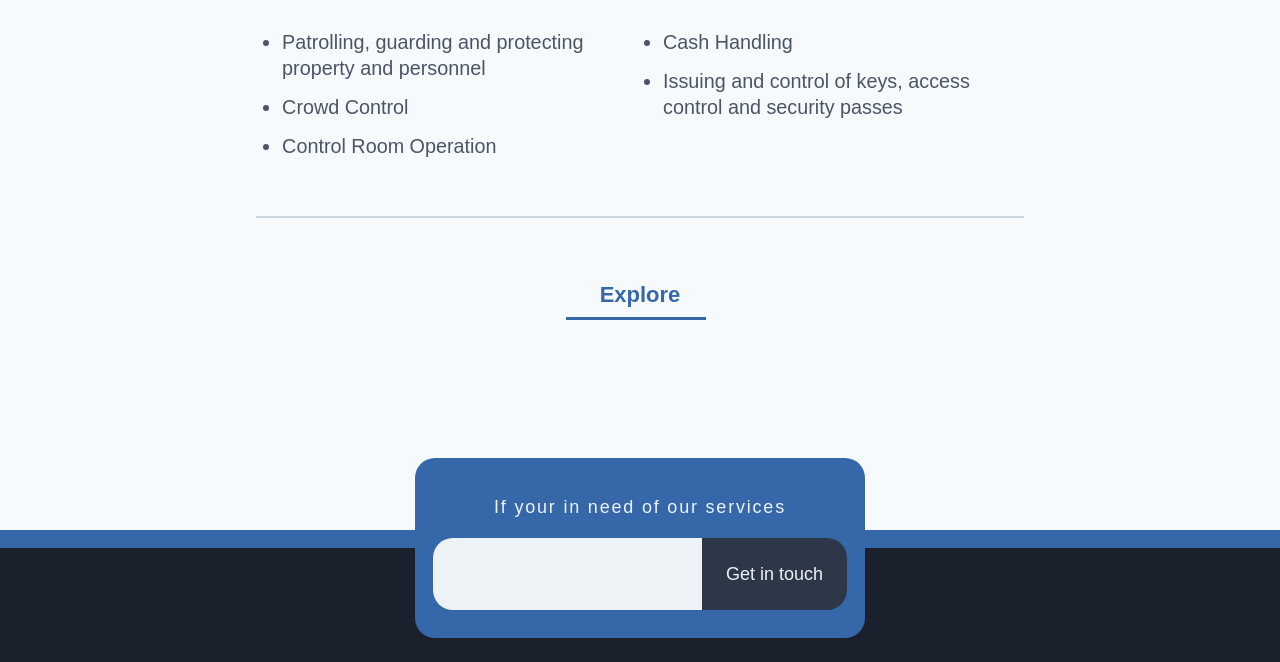
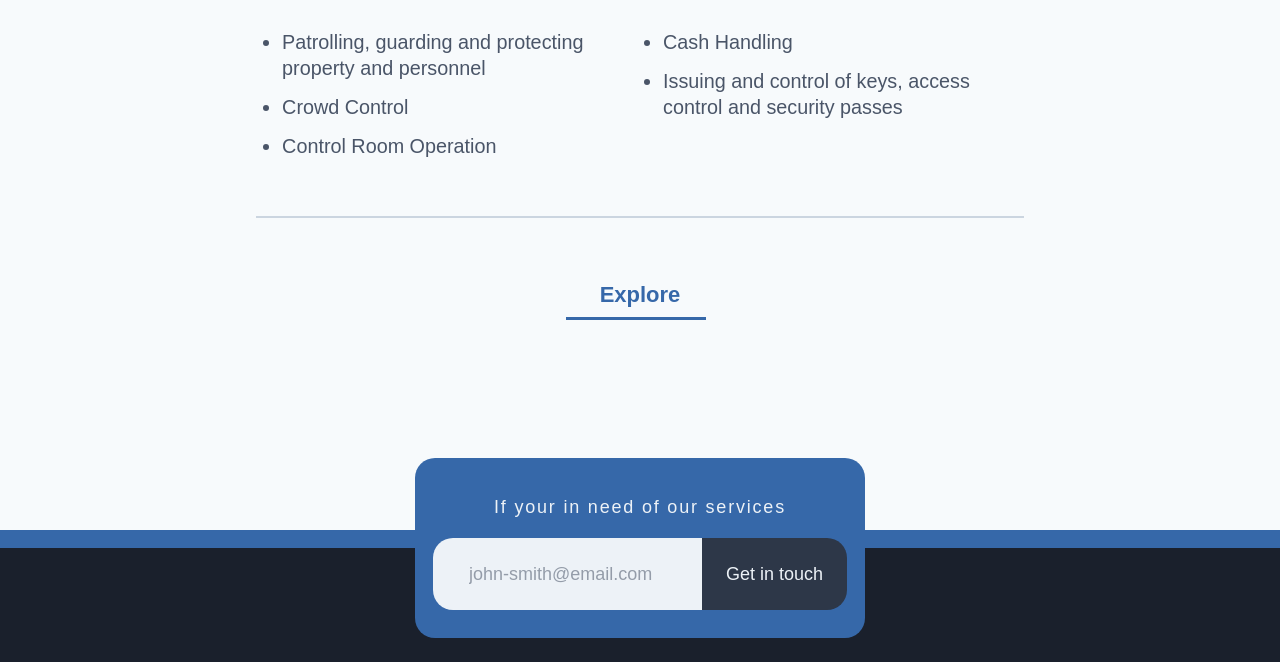
Before and after one commit to JaGaffney/jag-int, a Gatsby site: page / in a window 1280 px wide. Shown: the part 2358-3020 px from the top of the page. Built offline with nearby package versions, Linux system fonts and the light colour scheme; Gatsby itself is replaced by a stand-in of ours; a web font is replaced by a local one.

Commit message:
banner didnt upload

```diff
--- a/src/components/indexComponents/contactBanner.js
+++ b/src/components/indexComponents/contactBanner.js
@@ -5,7 +5,7 @@ const ContactBanner = () => {
     <div className="contact-banner-container">
       <span>If your in need of our services</span>
       <form>
-        <input></input>
+        <input placeholder="john-smith@email.com"></input>
         <button>Get in touch</button>
       </form>
     </div>
```
